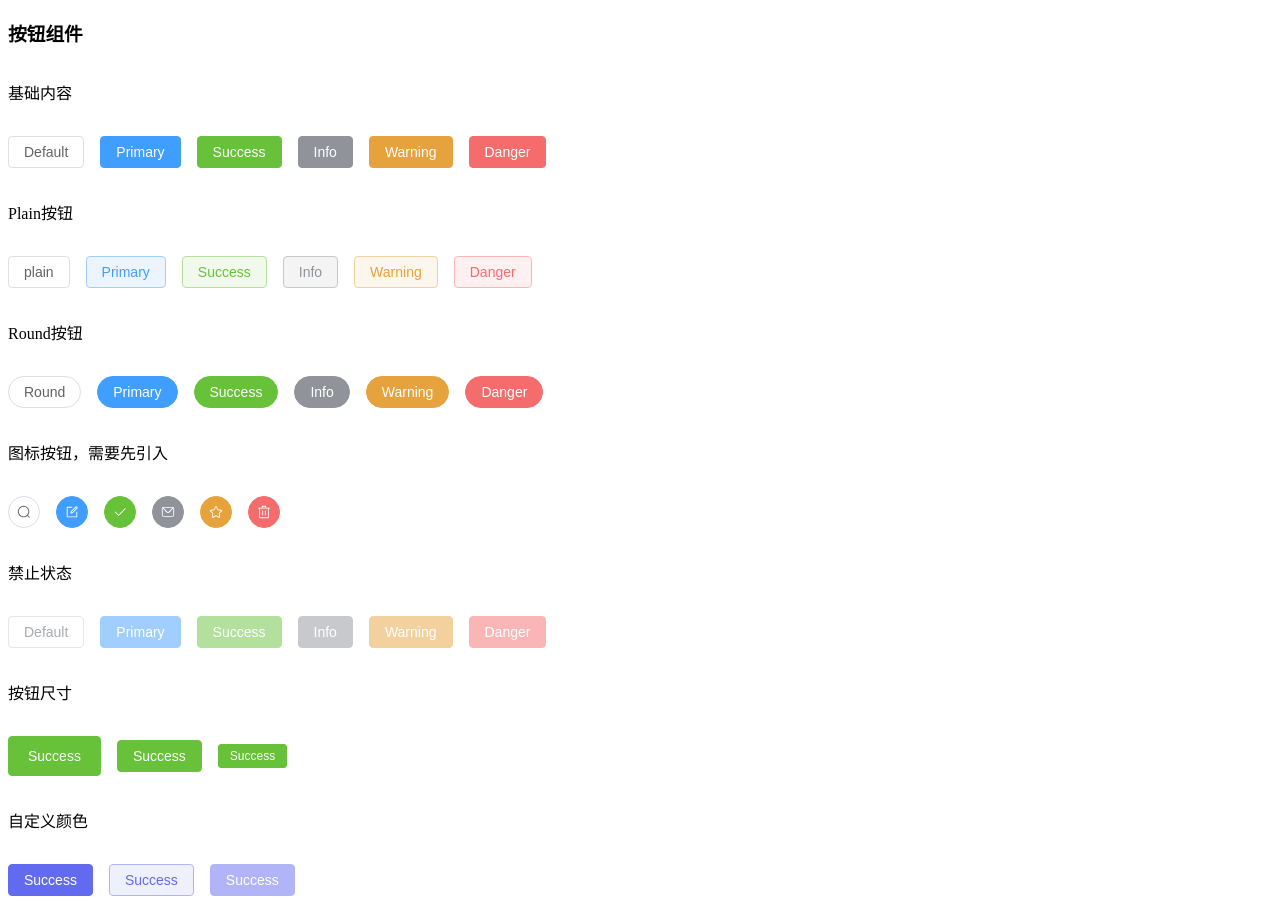
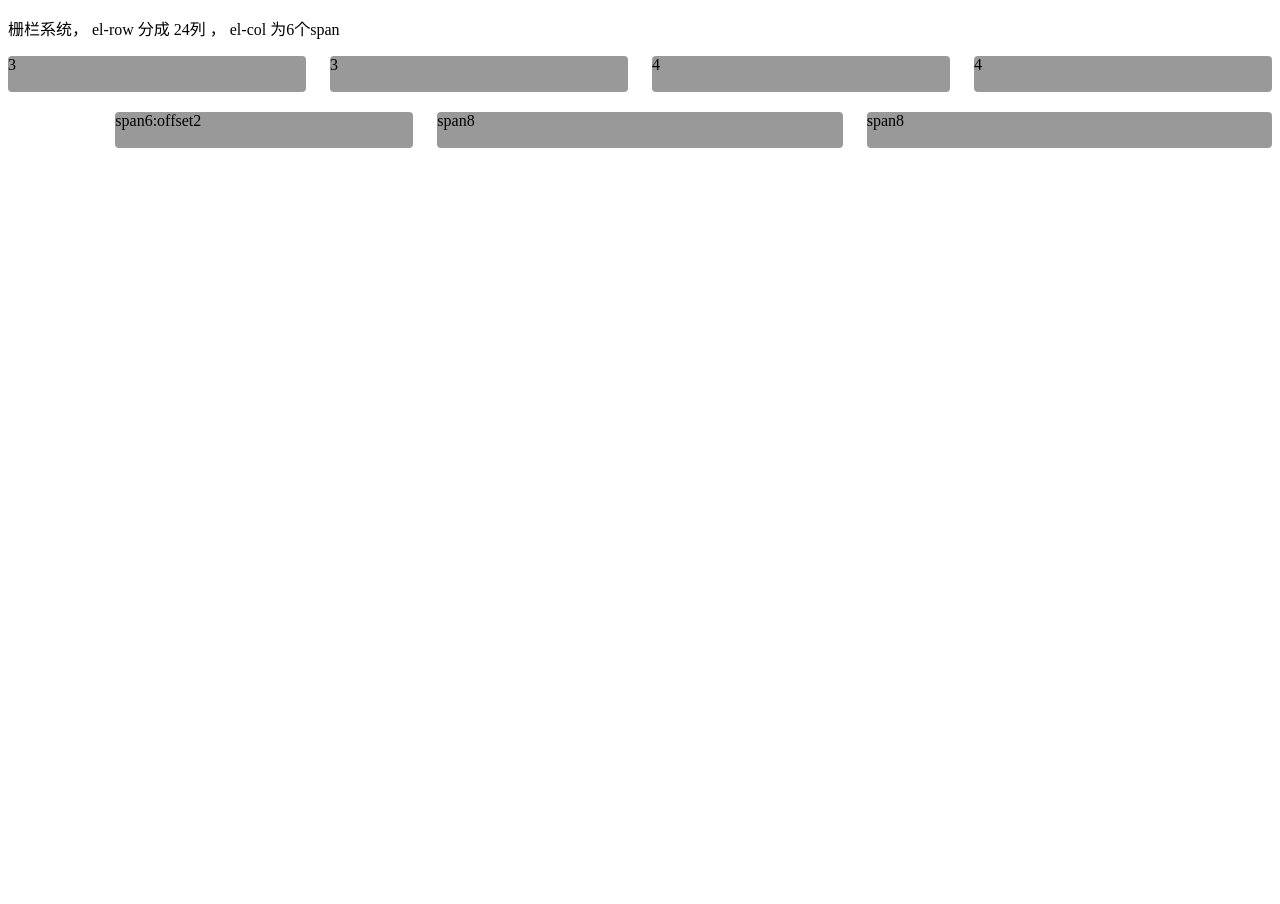
Before and after one commit to mindfreakcriss/my_vue_demo, a Vue app in the folder vue_base/: page / in a window 1280 px wide. After the commit the page ends 800 px from the top, so only its background shows below. Built offline with nearby package versions, Linux system fonts and the light colour scheme.

Commit message:
【提交】提交container 和 layerout 布局

```diff
--- a/vue_base/src/App-Element.vue
+++ b/vue_base/src/App-Element.vue
@@ -1,12 +1,16 @@
 <script setup>
 
 import ButtonDemo from "@/element-ui/ButtonDemo.vue";
+import ContainerDemo from "@/element-ui/ContainerDemo.vue";
+import LayoutDemo from "@/element-ui/LayoutDemo.vue";
 
 
 </script>
 
 <template>
-  <ButtonDemo/>
+<!--  <ButtonDemo/>-->
+<!--  <ContainerDemo/>-->
+  <LayoutDemo/>
 </template>
 
 <style scoped>
--- /dev/null
+++ b/vue_base/src/element-ui/ContainerDemo.vue
@@ -0,0 +1,37 @@
+<script setup>
+
+</script>
+
+<template>
+  <div class="common-layout">
+    <!--上下-->
+    <el-container>
+      <el-header>Header</el-header>
+      <el-main>Main</el-main>
+    </el-container>
+  </div>
+  <hr>
+  <!--左右左-->
+  <div class="common-layout">
+    <el-container>
+      <el-aside>Aside</el-aside>
+      <el-main>Main</el-main>
+      <el-aside>Aside</el-aside>
+    </el-container>
+  </div>
+  <hr>
+  <!-- 上 下（左右）--->
+  <div class="common-layout">
+    <el-container>
+      <el-header>Header</el-header>
+      <el-container>
+        <el-aside>Aside</el-aside>
+        <el-main>Main</el-main>
+      </el-container>
+    </el-container>
+  </div>
+</template>
+
+<style scoped>
+
+</style>
--- /dev/null
+++ b/vue_base/src/element-ui/LayoutDemo.vue
@@ -0,0 +1,36 @@
+<script setup>
+
+</script>
+
+<template>
+    <p>栅栏系统， el-row 分成 24列 ， el-col 为6个span </p>
+    <el-row :gutter="24">
+      <el-col :span="6"><div class="grid-content ep-bg-purple">3</div></el-col>
+      <el-col :span="6"><div class="grid-content ep-bg-purple">3</div></el-col>
+      <el-col :span="6"><div class="grid-content ep-bg-purple">4</div></el-col>
+      <el-col :span="6"><div class="grid-content ep-bg-purple">4</div></el-col>
+    </el-row>
+    <el-row :gutter="24">
+      <el-col :span="6" :offset="2"><div class="grid-content ep-bg-purple">span6:offset2</div></el-col>
+      <el-col :span="8"><div class="grid-content ep-bg-purple">span8</div></el-col>
+      <el-col :span="8"><div class="grid-content ep-bg-purple">span8</div></el-col>
+    </el-row>
+</template>
+
+<style scoped>
+.el-row {
+  margin-bottom: 20px;
+}
+.el-row:last-child {
+  margin-bottom: 0;
+}
+.el-col {
+  border-radius: 4px;
+}
+
+.grid-content {
+  border-radius: 4px;
+  min-height: 36px;
+  background-color:#999
+}
+</style>
```
